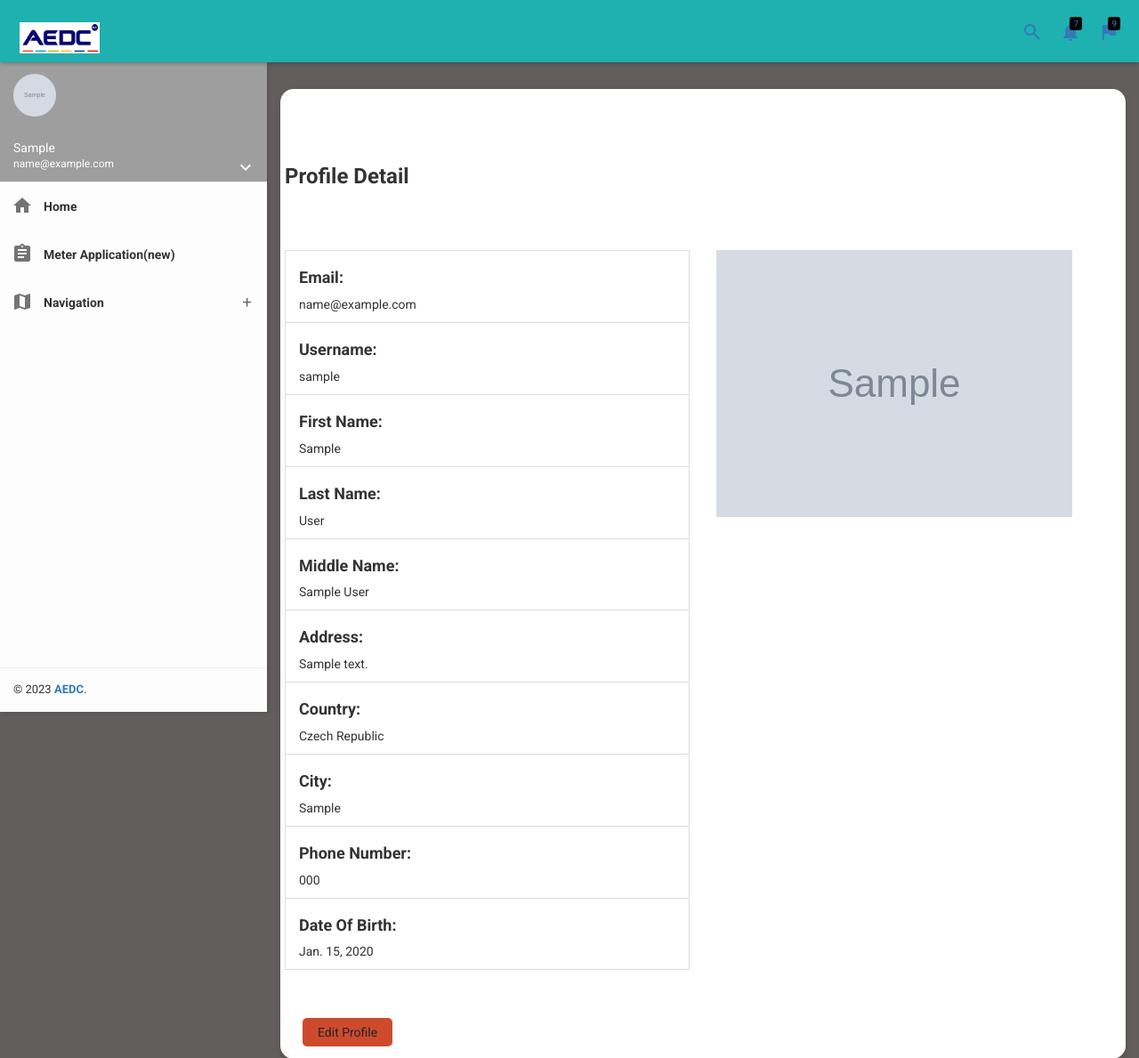
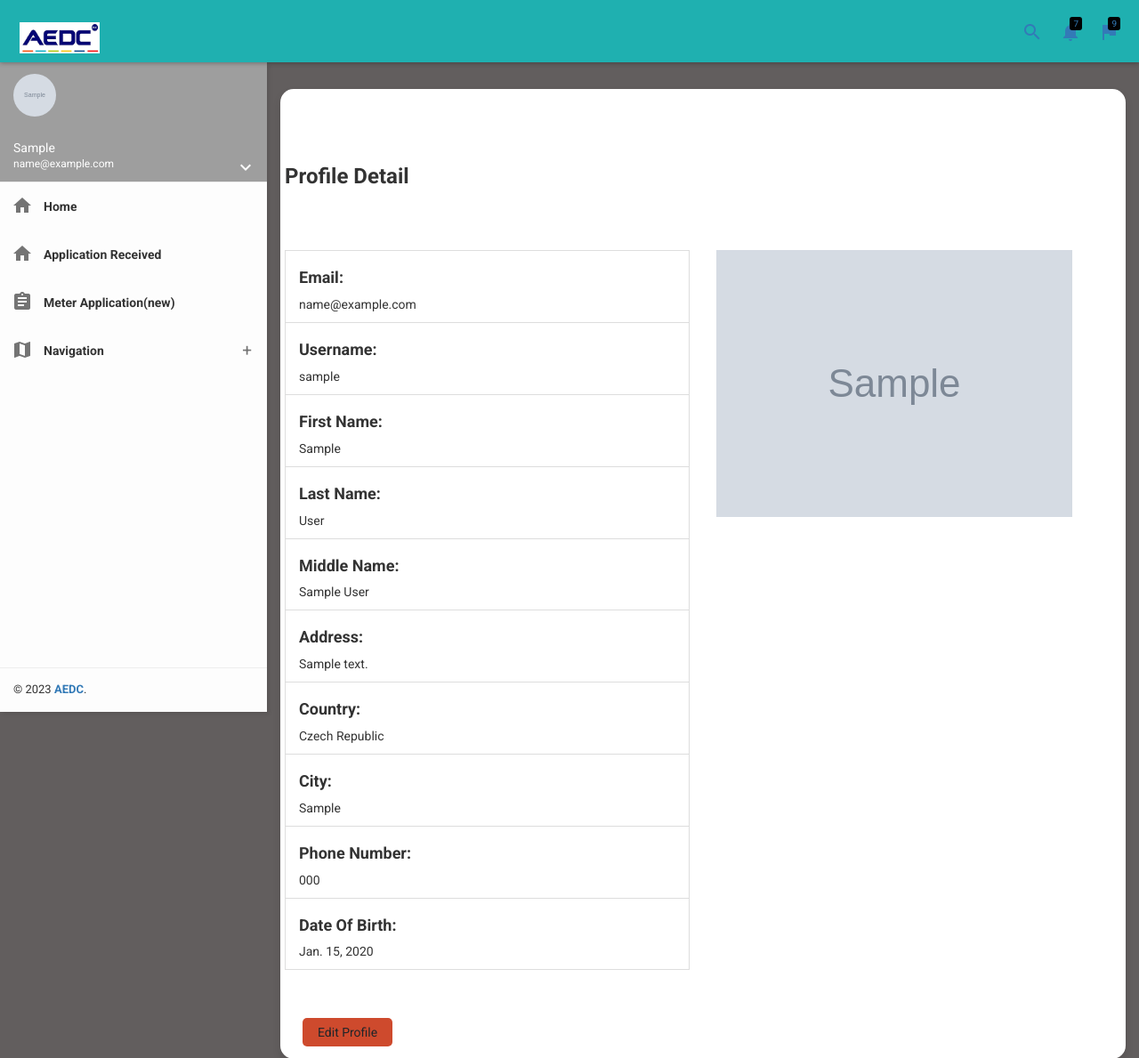
Before and after one commit to olagbemi85/meterReg, a Django app: page /authentication/profile/ in a window 1280 px wide. Shown: the top 1189 px of the page at 89% size. Run offline with Django 3.2, Linux system fonts and the light colour scheme; a user stored in the database is signed in; tables that the repository leaves empty hold one stand-in row (values such as "Sample post"); grey boxes marked "Sample" are stand-in pictures; some libraries are stand-ins or nearby versions; grey boxes are pictures that could not be loaded.

Commit message:
update 4

```diff
--- a/meterReg/settings.py
+++ b/meterReg/settings.py
@@ -45,6 +45,7 @@ INSTALLED_APPS = [
     'account',
     'meterapp',
     'admins',
+    'payment',
 
 ]
 
--- a/templates/component/sidebar.html
+++ b/templates/component/sidebar.html
@@ -53,33 +53,14 @@
                         <span>Home</span>
                     </a>
                 </li>
-            <!--
+                {% if user.is_staff %}
                 <li>
-                    <a href="">
-                        <i class="material-icons">text_fields</i>
-                        <span>Power</span>
+                    <a href="{% url 'admins:home' %}">
+                        <i class="material-icons">home</i>
+                        <span>Application Received</span>
                     </a>
-
                 </li>
-                    <li>
-                    <a href="javascript:void(0);" class="menu-toggle">
-                        <i class="material-icons">widgets</i>
-                        <span>Widgets</span>
-                    </a>
-                    <ul class="ml-menu">
-                        <li>
-                            <a href="">
-                                <span>Cards</span>
-                            </a>
-                        </li>
-                        <li>
-                            <a href="">
-                                <span>Infobox</span>
-                            </a>
-                        </li>
-                    </ul>
-                </li>
-            -->
+                {%endif%}
                 <li>
                     <a href="{% url 'meterapp:new_application' %}" >
                         <i class="material-icons">assignment</i>
```
